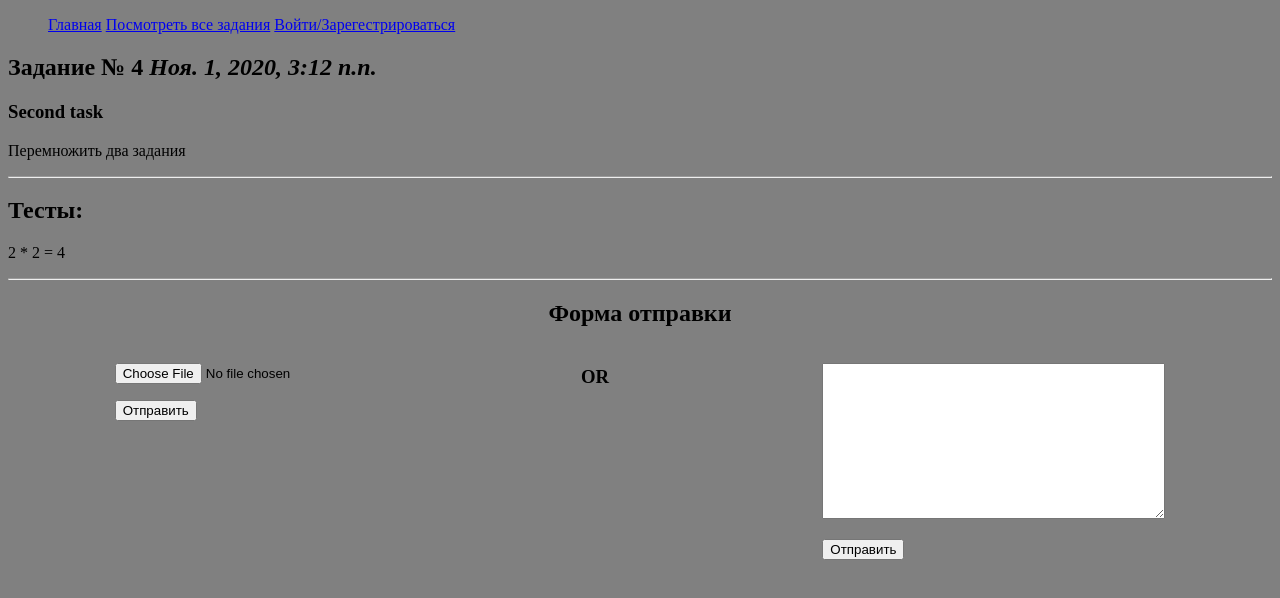
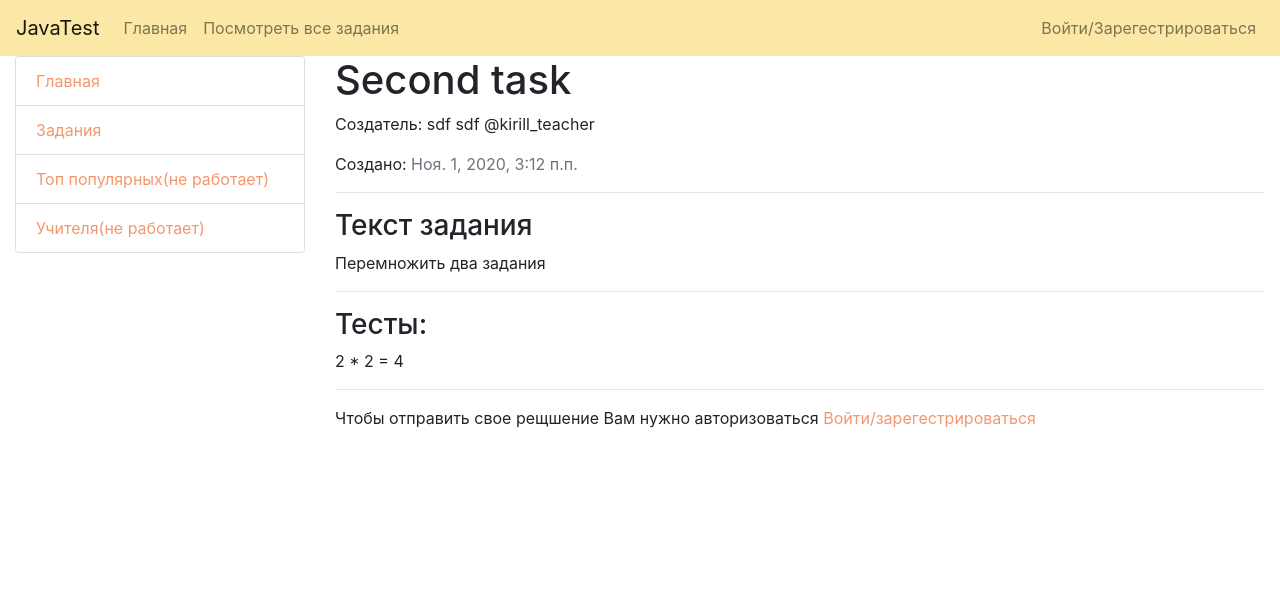
Before and after one commit to Milirik/OnlineSystem_SiteOnDjango, a Django app: page /test_system/task/detail/4 in a window 1280 px wide. Shown: the top 598 px of the page. Run offline with Django 3.2, Linux system fonts and the light colour scheme; data comes from the database, SQL or seed files in the repository; both versions use the stored data as it was after the commit; some libraries are stand-ins or nearby versions.

Commit message:
Website design and teacher appointment - Normal website design - Added the ability to assign a teacher through the admin panel

```diff
--- a/OnlineSystem_SiteOnDjango/settings.py
+++ b/OnlineSystem_SiteOnDjango/settings.py
@@ -117,5 +117,5 @@ USE_TZ = True
 
 STATIC_URL = '/static/'
 # STATIC_ROOT = ''
-MEDIA_URL = '/media/'
-MEDIA_ROOT = os.path.join(BASE_DIR, 'media')
+MEDIA_URL = '/documents/'
+MEDIA_ROOT = os.path.join(BASE_DIR, 'documents')
--- a/main/models.py
+++ b/main/models.py
@@ -19,6 +19,9 @@ class Student(AbstractUser):
     """Model for new people and students"""
     is_activated = models.BooleanField(default=True, db_index=True, verbose_name='Прошел активацию?')
 
+    def __str__(self):
+        return f'{self.username}'
+
     class Meta(AbstractUser.Meta):
         verbose_name = 'Студент'
         verbose_name_plural = 'Студенты'
@@ -26,6 +29,7 @@ class Student(AbstractUser):
 
 class Teacher(Student):
     """Model for teachers who will create tasks"""
+
     class Meta:
         verbose_name = 'Учитель'
         verbose_name_plural = 'Учителя'
--- a/main/static/style.css
+++ b/main/static/style.css
@@ -1,6 +1,11 @@
-ul li{
-    display: inline;
+q{
+    quotes: "\00ab" "\00bb";
 }
-body{
-    background-color: gray;
+
+a{
+    color: #F4976C;
+    text-decoration: none;
 }
+a:hover{
+    color: black;
+}
--- a/main/templates/auth/login.html
+++ b/main/templates/auth/login.html
@@ -5,6 +5,7 @@
 {% endblock %}
 
 {% block content %}
+    <h1>Авторизация</h1>
     <form method="post">
         {% csrf_token %}
         {{ form.as_p }}
--- a/main/templates/auth/register_user.html
+++ b/main/templates/auth/register_user.html
@@ -5,6 +5,7 @@
 {% endblock %}
 
 {% block content %}
+     <h1>Регистрация</h1>
      <form method="post">
         {% csrf_token %}
         {{ form.as_p }}
--- a/main/templates/main/index.html
+++ b/main/templates/main/index.html
@@ -5,6 +5,8 @@
 {% endblock %}
 
 {% block content %}
-    <dev>Hello world..</dev>
+    <h1>Главная</h1>
+    <div>Hello world</div>
+    <p>Добро пожаловать на наш сайт!</p>
 
 {% endblock %}
--- a/main/urls.py
+++ b/main/urls.py
@@ -13,5 +13,5 @@ urlpatterns = [
     path('register/done/', RegisterUserDoneView.as_view(), name='registration_done_url'),
     path('registration/activate/<str:sign>/', user_activate, name='registration_activate_url'),
 
-
+    path('profile/', profile, name='profile_url')
 ]
--- a/main/utilities.py
+++ b/main/utilities.py
@@ -1,5 +1,4 @@
-from datetime import datetime
-from os.path import splitext
+
 from django.template.loader import render_to_string
 from django.core.signing import Signer
 from OnlineSystem_SiteOnDjango.settings import ALLOWED_HOSTS
--- a/templates/layout/basic.html
+++ b/templates/layout/basic.html
@@ -3,27 +3,82 @@
 {% load static %}
 <head>
     <meta charset="UTF-8">
+    <link rel="stylesheet" href="https://cdn.jsdelivr.net/npm/bootstrap@4.5.3/dist/css/bootstrap.min.css" integrity="sha384-TX8t27EcRE3e/ihU7zmQxVncDAy5uIKz4rEkgIXeMed4M0jlfIDPvg6uqKI2xXr2" crossorigin="anonymous">
     <link href="{% static 'style.css' %}" rel="stylesheet" type="text/css">
+
     <title>{% block title %}{% endblock %}
     </title>
 </head>
 <body>
-    <header>
-        <ul>
-            <li><a href="{% url 'main:index_url' %}">Главная</a></li>
-            <li><a href="{% url 'testing_system:index_url' %}">Посмотреть все задания</a></li>
+    <nav class="navbar navbar-expand-md navbar-light" style="background-color: #FBE8A6;">
+        <a class="navbar-brand" href="{% url 'main:index_url' %}">JavaTest</a>
+        <button class="navbar-toggler" type="button" data-toggle="collapse" data-target="#navbarsExampleDefault"
+                aria-controls="navbarsExampleDefault" aria-expanded="false" aria-label="Toggle navigation">
+            <span class="navbar-toggler-icon"></span>
+        </button>
 
-            {% if user.is_authenticated %}
-		 	    <li>{{ user.username }}<a href="{% url 'main:logout_url' %}">(Выйти)</a></li>
-	    	{% else %}
-                <li><a href="{% url 'main:login_url' %}">Войти/Зарегестрироваться</a></li>
-            {% endif %}
-        </ul>
-    </header>
+        <div class="collapse navbar-collapse" id="navbarsExampleDefault">
+            <ul class="navbar-nav mr-auto">
+                <li class="nav-item">
+                    <a class="nav-link" href="{% url 'main:index_url' %}">Главная</a>
 
-    <main>
-        {% block content %}{% endblock %}
+                </li>
+                <li class="nav-item">
+                    <a class="nav-link" href="{% url 'testing_system:index_url' %}">Посмотреть все задания</a>
+                </li>
+            </ul>
+            <div class="navbar-nav">
+                {% if user.is_authenticated %}
+                    <a class="nav-link active" href="{% url 'main:profile_url' %}">{{ user.username }}</a>
+
+
+                        <div class="btn-group">
+                            <a class="btn btn-outline-dark" href="{% url 'main:profile_url' %}" role="button">
+                                Профиль
+                            </a>
+
+                            <button type="button" class="btn btn-secondary dropdown-toggle dropdown-toggle-split"
+                                    data-toggle="dropdown" aria-haspopup="true" aria-expanded="false">
+                                <span class="sr-only">Toggle Dropdown</span>
+                            </button>
+                            <div class="dropdown-menu dropdown-menu-right">
+                                <a class="dropdown-item" href="{% url 'main:logout_url' %}">Выйти</a>
+                                <a class="dropdown-item" href="#">Another action(не работает)</a>
+                                <a class="dropdown-item" href="#">Something else here(не работает)</a>
+                            </div>
+                        </div>
+
+
+                {% else %}
+                    <a class="nav-link" href="{% url 'main:login_url' %}">Войти/Зарегестрироваться</a>
+                {% endif %}
+            </div>
+        </div>
+    </nav>
+
+    <main role="main" class="container-fluid">
+            <div class="row justify-content-between">
+                <div class="col-md-3">
+                    <ul class="list-group">
+                        <li class="list-group-item"><a href="{% url 'main:index_url' %}">Главная</a></li>
+                        <li class="list-group-item"><a href="{% url 'testing_system:index_url' %}">Задания</a></li>
+                        <li class="list-group-item"><a href="{% url 'main:index_url' %}">Топ популярных(не работает)</a></li>
+                        <li class="list-group-item"><a href="{% url 'main:index_url' %}">Учителя(не работает)</a></li>
+
+                        {% block sidebar %}
+
+                        {% endblock %}
+                    </ul>
+                </div>
+                <div class="col-md-9">
+                    <div>
+                        {% block content %}{% endblock %}
+                    </div>
+                </div>
+            </div>
+
     </main>
-
+    <script src="https://code.jquery.com/jquery-3.5.1.slim.min.js" integrity="sha384-DfXdz2htPH0lsSSs5nCTpuj/zy4C+OGpamoFVy38MVBnE+IbbVYUew+OrCXaRkfj" crossorigin="anonymous"></script>
+    <script src="https://cdn.jsdelivr.net/npm/bootstrap@4.5.3/dist/js/bootstrap.bundle.min.js" integrity="sha384-ho+j7jyWK8fNQe+A12Hb8AhRq26LrZ/JpcUGGOn+Y7RsweNrtN/tE3MoK7ZeZDyx" crossorigin="anonymous"></script>
 </body>
 </html>
--- a/testing_system/models.py
+++ b/testing_system/models.py
@@ -7,7 +7,7 @@ from main.models import Teacher, Student
 def user_directory_path(instance, filename):
     """Создает путь к папке ответа ученика"""
     # print(dir(instance))
-    return f'answers/{instance.student.username}_{instance.task.title[:10]}'
+    return f'answers/{instance.student.username}_{"_".join(instance.task.title.split())}/{filename}'
 
 
 # Testing system
--- a/testing_system/templates/testing_system/detail_task.html
+++ b/testing_system/templates/testing_system/detail_task.html
@@ -4,31 +4,62 @@
 {% endblock %}
 
 {% block content %}
-    <h2>Задание № {{ task.pk }} <i>{{ task.date_publish }}</i></h2>
-    <h3>{{ task.title }}</h3>
+
+    <h1>{{ task.title }}</h1>
+    <p>Создатель: {{ task.teacher.first_name }} {{ task.teacher.last_name }} @{{ task.teacher.username }}</p>
+    <p>Создано: <span class="text-muted">{{ task.date_publish }}</span></p>
+    <hr>
+    <h3>Текст задания</h3>
     <p>{{ task.task_text }}</p>
     <hr>
-    <h2>Тесты:</h2>
+    <h3>Тесты:</h3>
     <p>{{ task.tests }}</p>
     <hr>
-    <h2 style="text-align: center;">Форма отправки</h2>
+    {% if user.is_authenticated %}
+    <h3>Выберите форму отправки</h3>
+        <br>
         <form method="post" enctype="multipart/form-data">
             {% csrf_token %}
-        <div style="display: flex; flex-direction: row; justify-content: space-around;">
-            <div>
-                <p>{{ form.file }}</p>
-                 <input type="submit" value="Отправить">
-            </div>
-            <div>
-                <h3>OR</h3>
-            </div>
+
+            <div style="display: flex; flex-direction: row; justify-content: space-around; align-items: center">
                 <div>
                     <p>{{ form.code_text }}</p>
                     <input type="submit" value="Отправить">
                 </div>
 
+                <div>
+                    <h4>OR</h4>
                 </div>
+                <div>
+                    <p>{{ form.file }}</p>
+                    <input type="submit" value="Отправить">
+                </div>
+
+            </div>
+
             <input type="hidden" name="task" value="{{ task.pk }}">
             <input type="hidden" name="student" value="{{ user.pk }}">
         </form>
+
+
+    {% else %}
+        <p>Чтобы отправить свое рещшение Вам нужно авторизоваться
+        <a href="{% url 'main:login_url' %}">Войти/зарегестрироваться</a>
+        </p>
+    {% endif %}
+
+    {% if user.is_authenticated %}
+        <hr>
+        <h1>Отправленные ответы</h1>
+        {% if user.studentcodemodel_set.all %}
+            {% for answer in user.studentcodemodel_set.all %}
+                <p>- {{ answer.student.username }} {{ answer.file }}</p>
+            {% endfor %}
+            {% else %}
+            <p>Пока нет отправленных ответов</p>
+        {% endif %}
+
+    {% endif %}
+
+
 {% endblock %}
--- a/testing_system/views.py
+++ b/testing_system/views.py
@@ -22,7 +22,6 @@ class DetailTask(FormView):
     form_class = StudentCodeModelForm
     # initial = {'student': request.user.pk, 'task': task}
     template_name = 'testing_system/detail_task.html'
-    success_url = reverse_lazy('testing_system:index_url')
 
     def get_context_data(self, **kwargs):
         data = super().get_context_data(**kwargs)
@@ -30,5 +29,10 @@ class DetailTask(FormView):
         return data
 
     def form_valid(self, form):
+        # if user.is_authenticated(): - Сделать проверку на авторизацию
+
         form.save()
         return super().form_valid(form)
+
+    def get_success_url(self):
+        return reverse_lazy('testing_system:detail_url', kwargs={'pk': self.kwargs['pk']})
```
Also changed, not shown: main/admin.py (+57 -2 lines), main/views.py (+10 -1 lines), testing_system/templates/testing_system/index.html (+6 -9 lines), db.sqlite3. Lines whose indentation alone changed are shown as unchanged.
